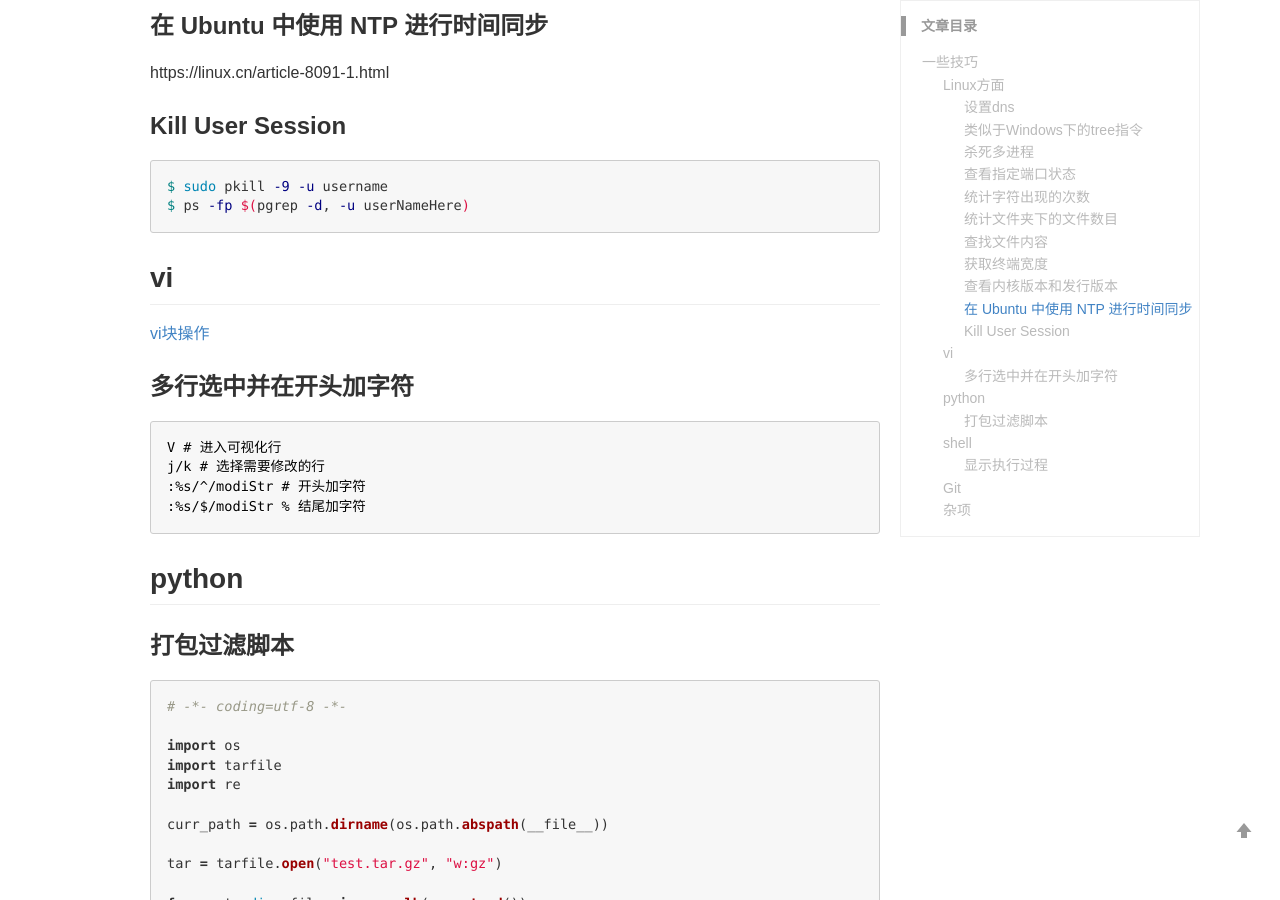
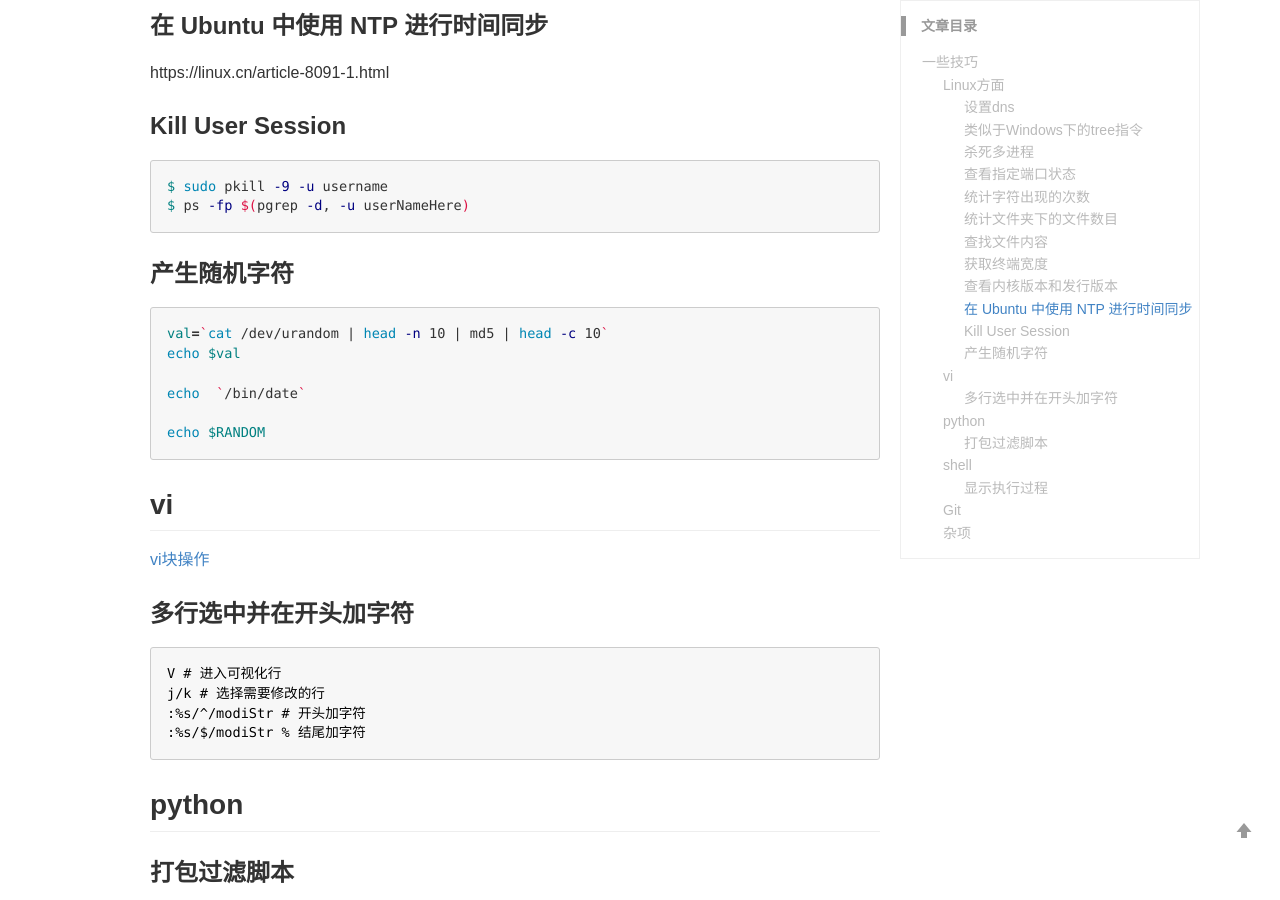
Before and after one commit to halysl/halysl.github.io, a Jekyll site: the page built from _posts/2019-01-01-some-skills.md, in a window 1280 px wide and 900 px high, scrolled down 2143 px. Built offline with Jekyll 4.4.1, drawn with Linux system fonts in a browser that asks for light colours.

Commit message:
add 2 draft;add one skill

````diff
--- a/_posts/2019-01-01-some-skills.md
+++ b/_posts/2019-01-01-some-skills.md
@@ -106,7 +106,19 @@ $ sudo pkill -9 -u username
 $ ps -fp $(pgrep -d, -u userNameHere)
 ```
 
+### 产生随机字符
+
+```shell
+val=`cat /dev/urandom | head -n 10 | md5 | head -c 10`
+echo $val
+
+echo  `/bin/date`
+
+echo $RANDOM
+```
+
 ## vi
+
 [vi块操作](https://blog.csdn.net/sinat_36053757/article/details/78183506)
 ### 多行选中并在开头加字符
 ```vi
````
Also changed, not shown: _drafts/rrdtool的使用.md (added, +5 -0 lines), _drafts/systemd的使用.md (added, +9 -0 lines).
